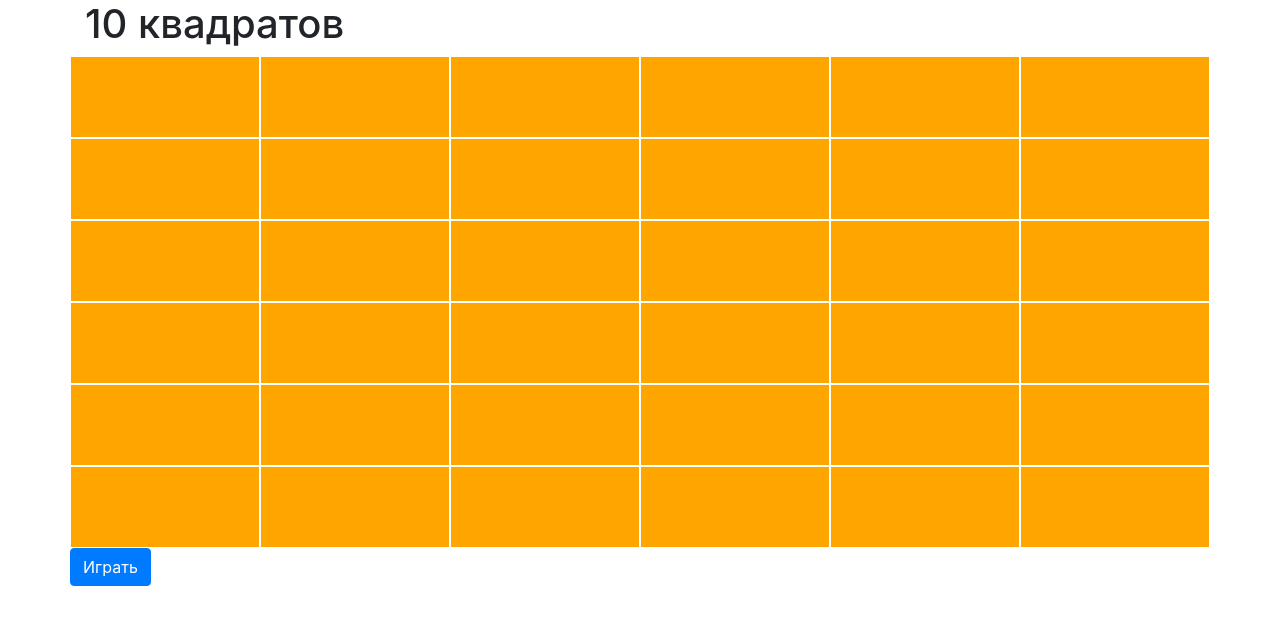
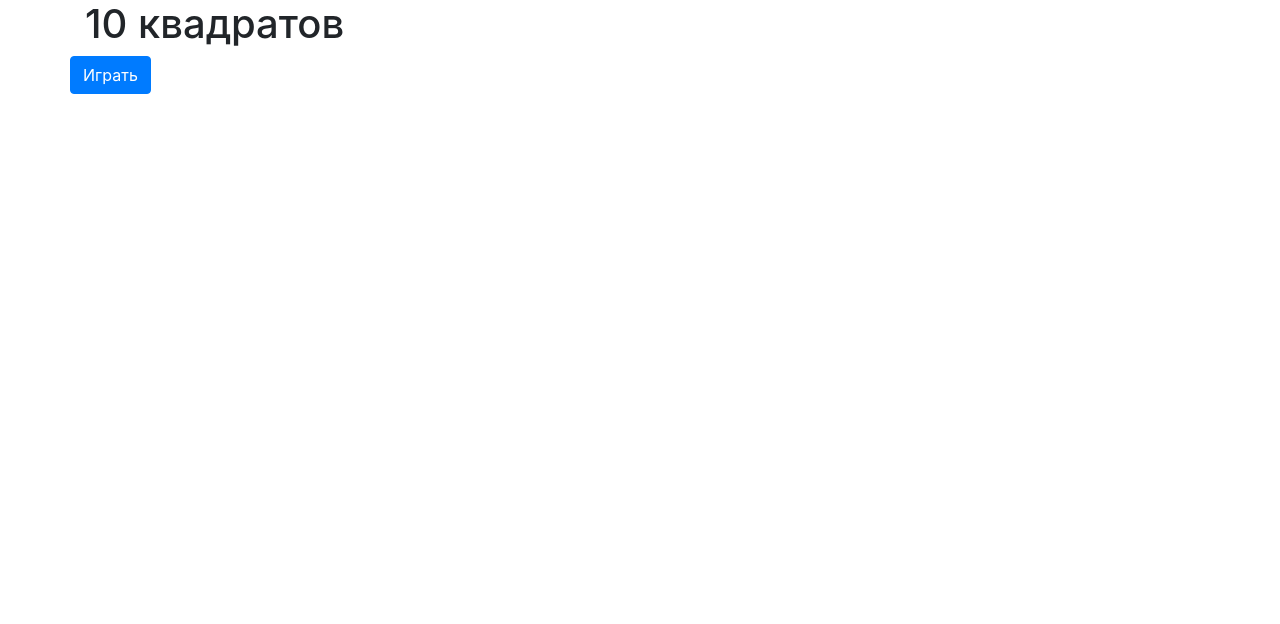
Before and after one commit to marfikus/skillfactory-pws-practic-a6-14, a plain HTML site: page index.html in a window 1280 px wide. Drawn offline with Linux system fonts and the light colour scheme.

Commit message:
Add show/hide game field, result

```diff
--- a/index.html
+++ b/index.html
@@ -15,7 +15,7 @@
 
     <div class="container">
       <h1>10 квадратов</h1>
-      <div class="row">
+      <div class="row game-row d-none">
         <div class="col game-field align-text-bottom" id="slot-11"></div>
         <div class="col game-field align-text-bottom" id="slot-12"></div>
         <div class="col game-field align-text-bottom" id="slot-13"></div>
@@ -23,7 +23,7 @@
         <div class="col game-field align-text-bottom" id="slot-15"></div>
         <div class="col game-field align-text-bottom" id="slot-16"></div>
       </div>
-      <div class="row">
+      <div class="row game-row d-none">
         <div class="col game-field align-text-bottom" id="slot-21"></div>
         <div class="col game-field align-text-bottom" id="slot-22"></div>
         <div class="col game-field align-text-bottom" id="slot-23"></div>
@@ -31,7 +31,7 @@
         <div class="col game-field align-text-bottom" id="slot-25"></div>
         <div class="col game-field align-text-bottom" id="slot-26"></div>
       </div>
-      <div class="row">
+      <div class="row game-row d-none">
         <div class="col game-field align-text-bottom" id="slot-31"></div>
         <div class="col game-field align-text-bottom" id="slot-32"></div>
         <div class="col game-field align-text-bottom" id="slot-33"></div>
@@ -39,7 +39,7 @@
         <div class="col game-field align-text-bottom" id="slot-35"></div>
         <div class="col game-field align-text-bottom" id="slot-36"></div>
       </div>
-      <div class="row">
+      <div class="row game-row d-none">
         <div class="col game-field align-text-bottom" id="slot-41"></div>
         <div class="col game-field align-text-bottom" id="slot-42"></div>
         <div class="col game-field align-text-bottom" id="slot-43"></div>
@@ -47,7 +47,7 @@
         <div class="col game-field align-text-bottom" id="slot-45"></div>
         <div class="col game-field align-text-bottom" id="slot-46"></div>
       </div>
-      <div class="row">
+      <div class="row game-row d-none">
         <div class="col game-field align-text-bottom" id="slot-51"></div>
         <div class="col game-field align-text-bottom" id="slot-52"></div>
         <div class="col game-field align-text-bottom" id="slot-53"></div>
@@ -55,7 +55,7 @@
         <div class="col game-field align-text-bottom" id="slot-55"></div>
         <div class="col game-field align-text-bottom" id="slot-56"></div>
       </div>
-      <div class="row">
+      <div class="row game-row d-none">
         <div class="col game-field align-text-bottom" id="slot-61"></div>
         <div class="col game-field align-text-bottom" id="slot-62"></div>
         <div class="col game-field align-text-bottom" id="slot-63"></div>
--- a/js/game.js
+++ b/js/game.js
@@ -14,6 +14,10 @@ function startGame() {
   $('.game-field')
     .removeClass('target')
     .text('');
+  // скрываем прошлый результат:
+  $("#win-message").addClass("d-none");
+  // показываем игровое поле:
+  $(".game-row").removeClass("d-none");
   // устанавливаем новую цель:
   setNewTarget();
   // запускаем таймер
@@ -38,12 +42,14 @@ function gameFieldClick(event) {
     $($eventTarget)
       .removeClass('target')
       .text('');
-    // если счётчик равен 10, то:
+    // если счётчик равен максимальному значению:
     if (hits === maxHits) {
       // останавливаем таймер
       let totalPlayedMillis = getTimestamp() - firstHitTime;
       let totalPlayedSeconds = Number(totalPlayedMillis / 1000).toPrecision(3);
 
+      // скрываем игровое поле:
+      $(".game-row").addClass("d-none");
       // выводим результат
       $("#total-time-played").text(totalPlayedSeconds);
       $("#win-message").removeClass("d-none");
```
Also changed, not shown: 10squares_memo.txt.
